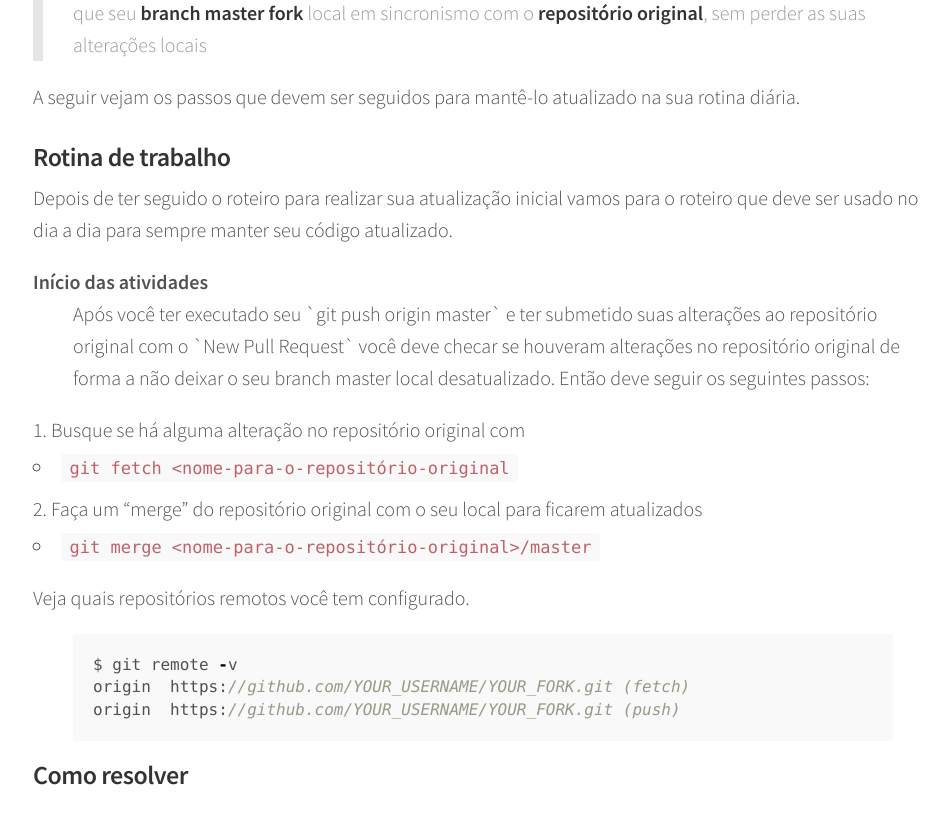
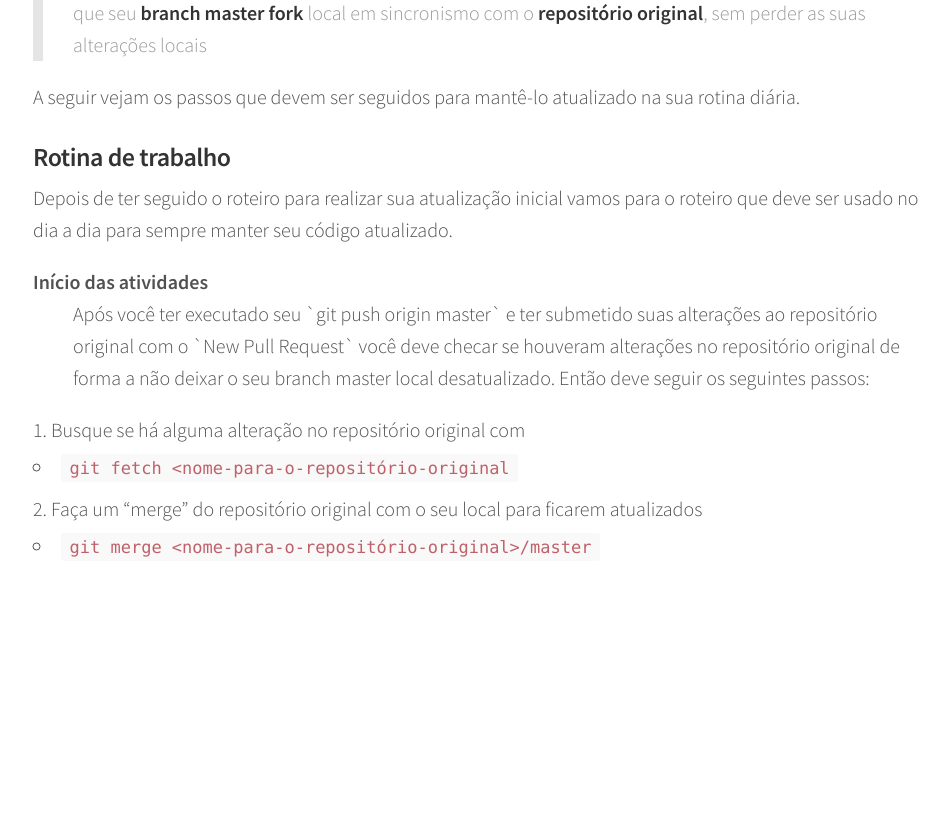
Before and after one commit to emilianocarvalho/emilianocarvalho.github.io, a Jekyll site: the page built from _posts/2016-10-11-github-sincronizando-fork-com-o-original.md, in a window 1280 px wide and 900 px high, scrolled down 1271 px. Shown: the top 824 px of the window, without its empty margins (157-1106 px from the left). Built offline with Jekyll 4.4.1, drawn with Linux system fonts in a browser that asks for light colours; comment, search, counter and statistics services are not loaded; after the commit the page ends 1953 px from its top, so only the background shows below that.

Commit message:
Post, retirando informações desnecessárias

```diff
--- a/_posts/2016-10-11-github-sincronizando-fork-com-o-original.md
+++ b/_posts/2016-10-11-github-sincronizando-fork-com-o-original.md
@@ -42,17 +42,5 @@ Depois de ter seguido o roteiro para realizar sua atualização inicial vamos pa
   + `git merge <nome-para-o-repositório-original>/master`
 
 
-Veja quais repositórios remotos você tem configurado.
-{% highlight javascript %}
-$ git remote -v
-origin  https://github.com/YOUR_USERNAME/YOUR_FORK.git (fetch)
-origin  https://github.com/YOUR_USERNAME/YOUR_FORK.git (push)
-{% endhighlight javascript %}
-
-
-### Como resolver
-
-
-
 [1]: https://pt.wikipedia.org/wiki/Bifurca%C3%A7%C3%A3o "Fork"
 [2]: https://help.github.com/articles/creating-a-pull-request/ "Pull Request"
```
